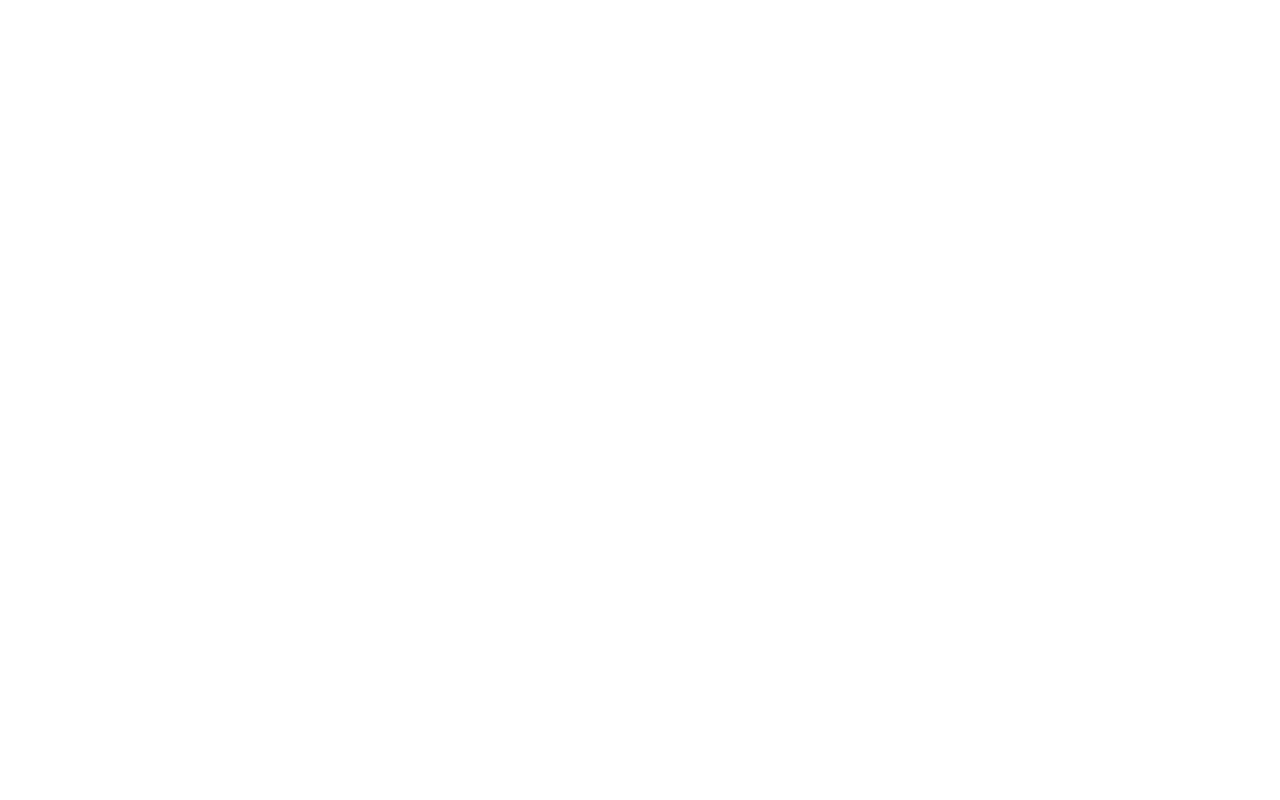
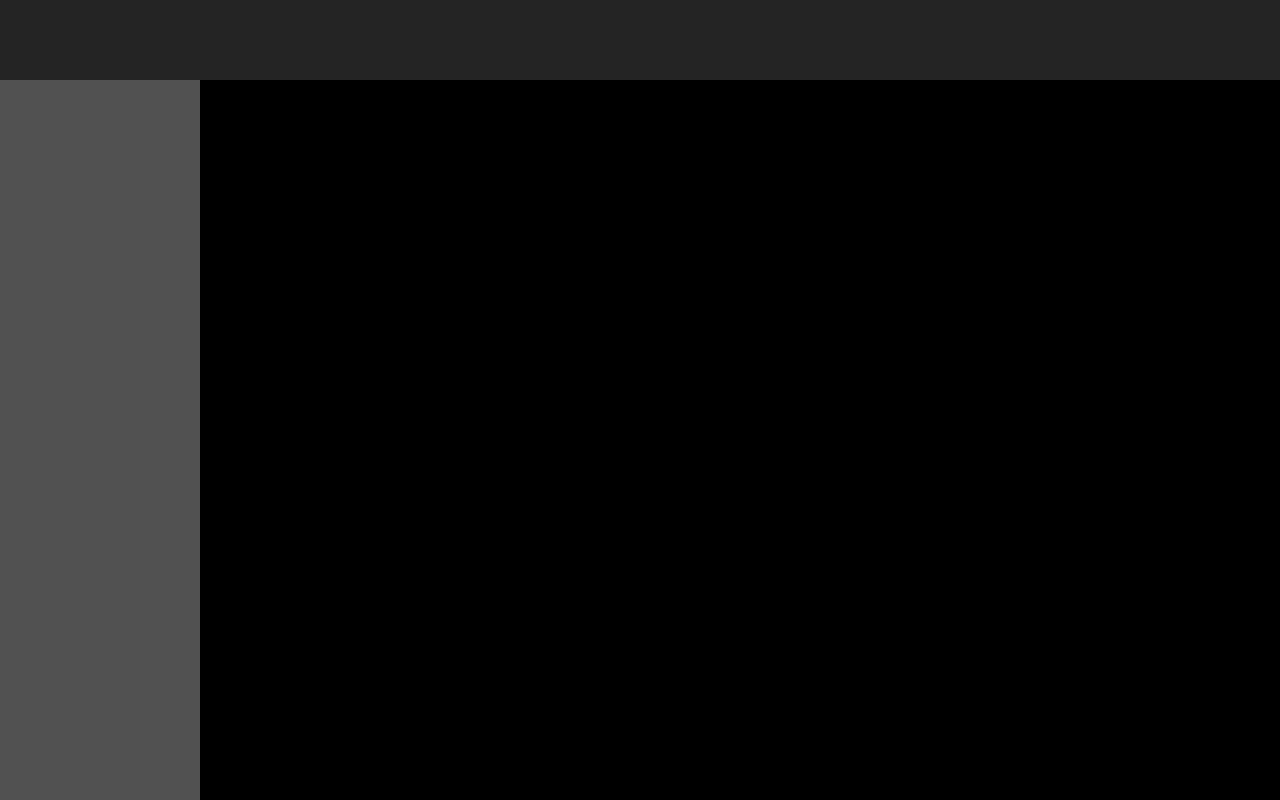
Before and after one commit to Breyiner/Copia_youtube, a plain HTML site: page index.html in a window 1280 px wide. Drawn offline with Linux system fonts and the light colour scheme.

Commit message:
organizacion

```diff
--- a/youtube.css
+++ b/css/youtube.css
@@ -1,5 +1,3 @@
-@import url(style.css);
-
 .contenedor {
   display: grid;
   height: 100vh;
--- a/index.html
+++ b/index.html
@@ -5,6 +5,7 @@
   <meta name="viewport" content="width=device-width, initial-scale=1.0">
   <title>Youtube</title>
   <link rel="stylesheet" href="style.css">
+  <link rel="shortcut icon" href="img/logo-youtube.webp" type="image/x-icon">
 </head>
 <body class="contenedor">
   <header class="header"></header>
--- a/style.css
+++ b/style.css
@@ -1,3 +1,5 @@
+@import url(css/youtube.css);
+
 * {
   margin: 0;
   padding: 0;
```
